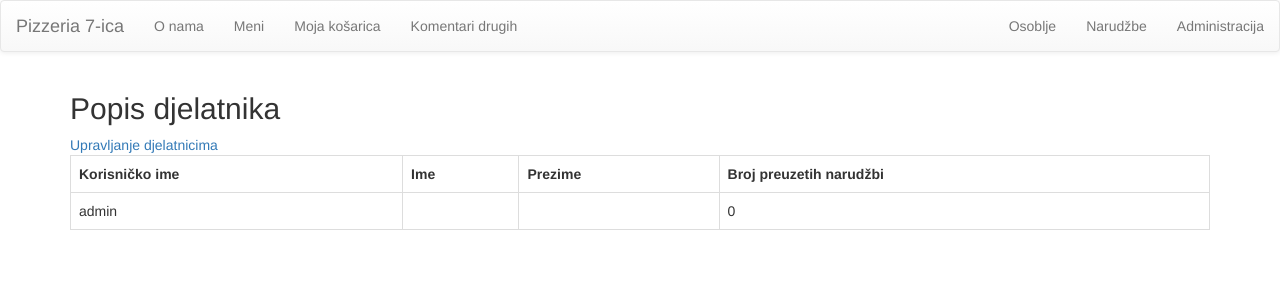
After one commit to mrPjer/fer-opp, a Django app: a page that uses web/webshop/templates/navbar.html in a window 1280 px wide. The commit adds this page. Shown: the top 300 px of the page. Run offline with Django 3.2, Linux system fonts and the light colour scheme; a user stored in the database is signed in; data comes from the database, SQL or seed files in the repository; data that the repository does not hold is empty; some libraries are stand-ins or nearby versions.

Commit message:
Staff management
git-svn-id: svn://adalgrim.zemris.fer.hr/SilkRoad@31 4a17ba9f-6148-4f47-af36-9530067072c1

```diff
--- a/web/webshop/templates/navbar.html
+++ b/web/webshop/templates/navbar.html
@@ -18,7 +18,10 @@
 		</ul>
 		<ul class="nav navbar-nav navbar-right">
 			{% if user.is_authenticated %}
+			<li><a href="{% url 'staff' %}">Osoblje</a></li>
+				{% if user.is_superuser %}
 			<li><a href="{% url 'orders' %}">Narudžbe</a></li>
+				{% endif %}
 			{% endif %}
 			<li><a href="{% url 'admin:index' %}" target="_blank">Administracija</a></li>
 		</ul>
--- /dev/null
+++ b/web/webshop/templates/staff/index.html
@@ -0,0 +1,28 @@
+{% extends 'base.html' %}
+
+{% block body %}
+
+<h2>Popis djelatnika</h2>
+
+<a href="{% url 'admin:auth_user_changelist' %}" target="_blank">Upravljanje djelatnicima</a>
+
+<br />
+
+<table class="table table-bordered table-hover">
+	<tr>
+		<th>Korisničko ime</td>
+		<th>Ime</td>
+		<th>Prezime</td>
+		<th>Broj preuzetih narudžbi</td>
+	</tr>
+	{% for user in staff %}
+	<tr>
+		<td>{{ user.0.username }}</td>
+		<td>{{ user.0.first_name }}</td>
+		<td>{{ user.0.last_name }}</td>
+		<td>{{ user.1 }}</td>
+	</tr>
+	{% endfor %}
+</table>
+
+{% endblock %}
--- a/web/webshop/urls.py
+++ b/web/webshop/urls.py
@@ -13,6 +13,7 @@ urlpatterns = patterns('',
 	url(r'^narudzbe/(?P<orderId>.+)/preuzmi$', views.take_order, name='take_order'),
 	url(r'^narudzbe/(?P<orderId>.+)/detalji$', views.order_details, name='order_details'),
 	url(r'^narudzbe/(?P<orderId>.+).txt$', views.order_as_txt, name='order_as_txt'),
+	url(r'^osoblje/$', views.staff, name='staff'),
 	url(r'^img/(?P<filename>.+)$', views.image, name='image'),
 	url(r'^$', views.index, name='index'),
 )
--- a/web/webshop/views.py
+++ b/web/webshop/views.py
@@ -169,3 +169,12 @@ def order_as_txt(request, orderId):
         'meals': meals,
         'total': total
     }, content_type='text/plain; charset=utf-8')
+
+@login_required
+def staff(request):
+    staff = User.objects.order_by('username')
+    wc = map(lambda u: (u, Order.objects.filter(server=u).count()), staff)
+
+    return render(request, 'staff/index.html', {
+        'staff': wc
+    })
```
